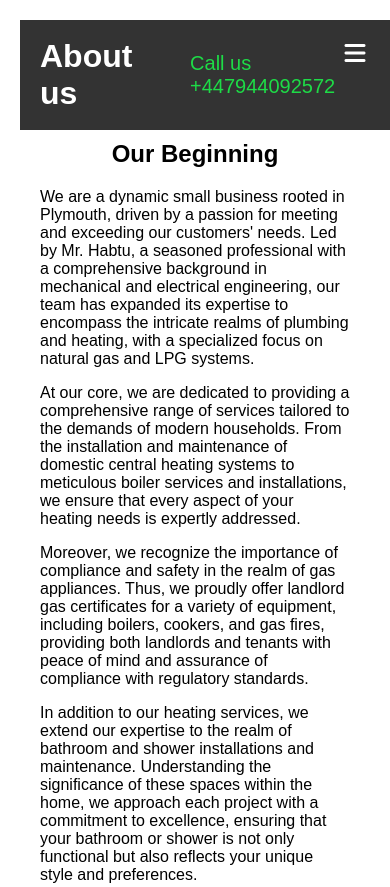
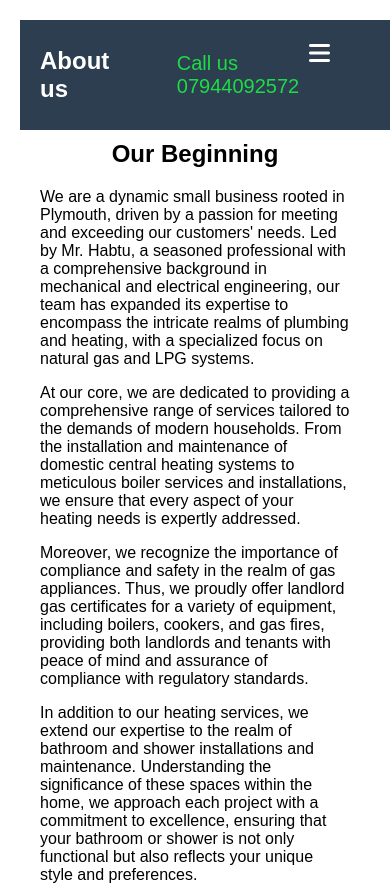
Before and after one commit to asmerom-2022/linaplumbings.github.io, a plain HTML site: page about.html in a window 390 px wide. Shown: the top 887 px of the page. Drawn offline with Linux system fonts and the light colour scheme.

Commit message:
change phone no.

```diff
--- a/about.html
+++ b/about.html
@@ -3,7 +3,7 @@
 <head>
     <meta charset="UTF-8">
     <meta name="viewport" content="width=device-width, initial-scale=1.0">
-    <title>Plumbing & Heating Services</title>
+    <title>Lina Plumbing & Heating</title>
     <link rel="stylesheet" href="styles.css"> <!-- Link your stylesheet -->
       <!-- add font awesom icon -->
       <link rel="stylesheet" href="https://cdnjs.cloudflare.com/ajax/libs/font-awesome/6.0.0-beta3/css/all.min.css">
@@ -21,7 +21,7 @@
                 <li><a href="services.html">Services</a></li>
                 <li><a href="contact.html">Contact</a></li>
             </ul>
-            <p> Call us  <a href="tel:07944092572">+447944092572</a></p>
+            <p> Call us  <a href="tel:07944092572">07944092572</a></p>
         </nav>
     </header>
     <section id="about">
@@ -82,7 +82,7 @@
                 <strong>Plumbing & Heating Services</strong><br>
                 United kingdom<br>
                 City: plymouth<br>
-                Phone: <a href="tel:07944092572">+447944092572</a><br>
+                Phone: <a href="tel:07944092572">07944092572</a><br>
                 Email: <a href="mailto:habte_445@yahoo.com">habte_445@yahoo.com</a>
             </address>
             <ul>
@@ -91,7 +91,7 @@
                 <li><a href="https://wa.me/+447944092572"><i class="fab fa-whatsapp icon"></i></a></li>
                 <!-- <li><a href="https://instagram.com/asi_joni?igshid=OGQ5ZDc2ODk2ZA=="><i class="fab fa-instagram icon"></i></a></li> -->
                 <li><a href="https://m.me/hhabtu" target="_blank"><i class="fab fa-facebook-messenger icon"></i></a></li>
-                <li><a href="sms:+447944092572" title="SMS"><i class="fas fa-comment icon"></i></a></li>
+                <li><a href="sms:07944092572" title="SMS"><i class="fas fa-comment icon"></i></a></li>
                 <!-- Add more social media links as needed -->
             </ul>
         </div>
--- a/styles.css
+++ b/styles.css
@@ -9,7 +9,7 @@ header {
     justify-content: space-between;
     align-items: center;
     padding: 0px;
-    background-color: #333;
+    background-color: #2c3e50;
     height: 70px;
     width: 100%;
     position: fixed;
@@ -18,6 +18,7 @@ header {
 }
 
 .logo h1 {
+    font-size: 36px;
     color: #fff;
     margin: 0;
 }
@@ -83,13 +84,16 @@ header {
         display: block;
         position: absolute; /* Set the toggle button to absolute position */
         top: 20px; /* Adjust the top position as needed */
-        right:15%; /* Set the toggle button to the right corner */
+        right:100px; /* Set the toggle button to the right corner */
     }
     .pages.show {
         display: flex;
     }
     .pages li {
         margin-bottom: 10px; /* Add margin between list items for smaller screens */
+    }
+    .logo h1{
+        font-size: 24px;
     }
 }
 
```
Also changed, not shown: contact.html (+3 -3 lines), index.html (+3 -3 lines), services.html (+4 -8 lines).
